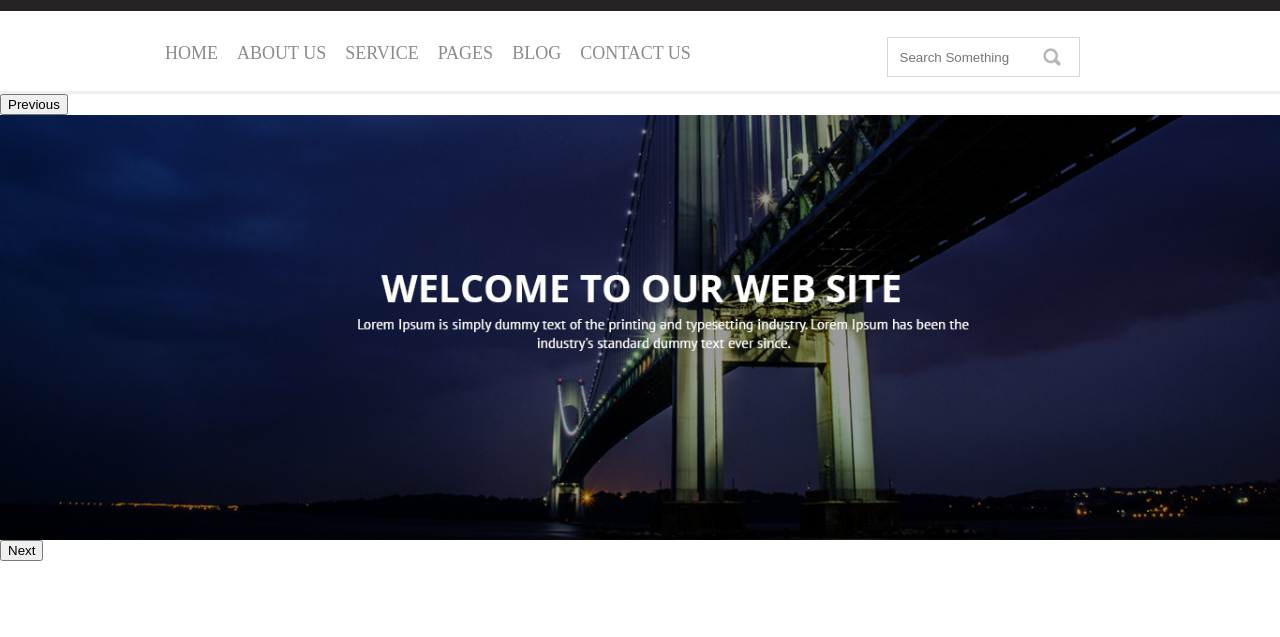
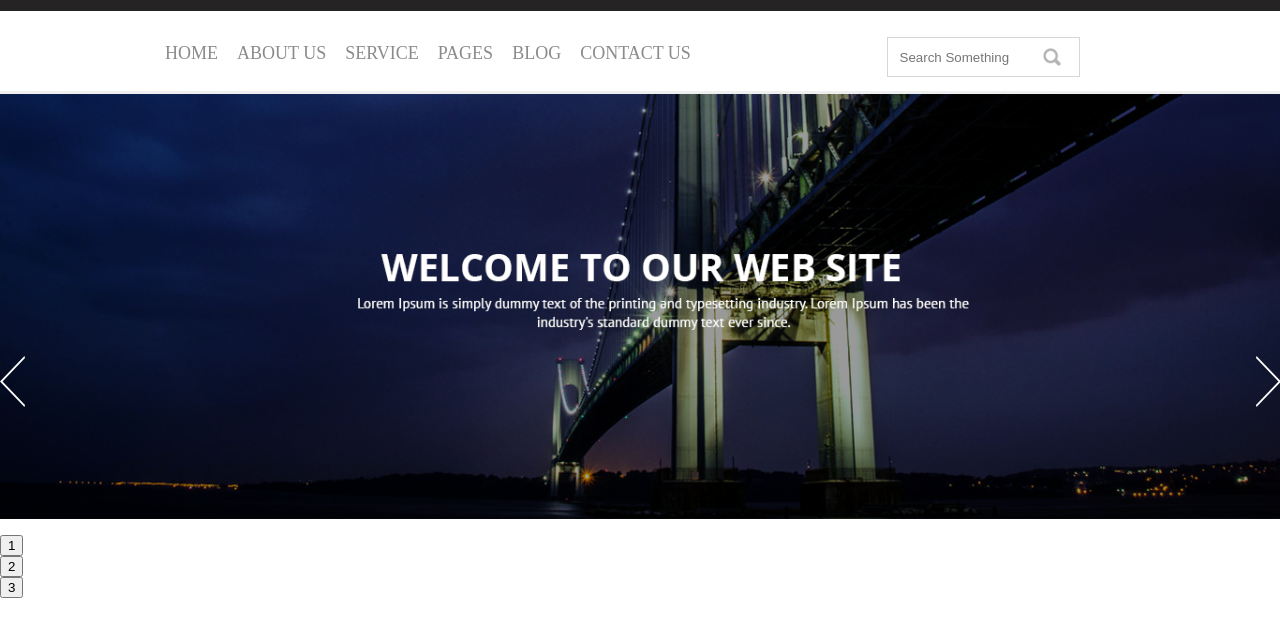
Before and after one commit to renatoperen/PrimeiroProjeto, a plain HTML site: page index.html in a window 1280 px wide. Shown: the part 49-686 px from the top of the page. Drawn offline with nearby package versions, Linux system fonts and the light colour scheme.

Commit message:
Inserido botões no slide para avançar e voltar

```diff
--- a/main.css
+++ b/main.css
@@ -95,3 +95,29 @@ main{
     width: 100%;
     float:left;
 }
+
+button.slick-prev{
+    font-size: 0px;
+    border: none;
+    width: 25px;
+    height: 51px;
+    z-index: 9;
+    background-color: transparent;
+    position: absolute;
+    background-image: url('./imagens/anterior.png');
+    top: 52%;
+    left: 0;
+}
+
+button.slick-next{
+    font-size: 0px;
+    border: none;
+    width: 25px;
+    height: 51px;
+    z-index: 9;
+    background-color: transparent;
+    position: absolute;
+    background-image: url('./imagens/proximo.png');
+    top: 52%;
+    right: 0;
+}
--- a/main.js
+++ b/main.js
@@ -1 +1,7 @@
-$('.slider-principal').slick();
+$('.slider-principal').slick({
+
+    dots:true,
+    infinite:true,
+    speed:300,
+    slidesToShow:1
+});
```
Also changed, not shown: imagens/anterior.png (added), imagens/proximo.png (added).
